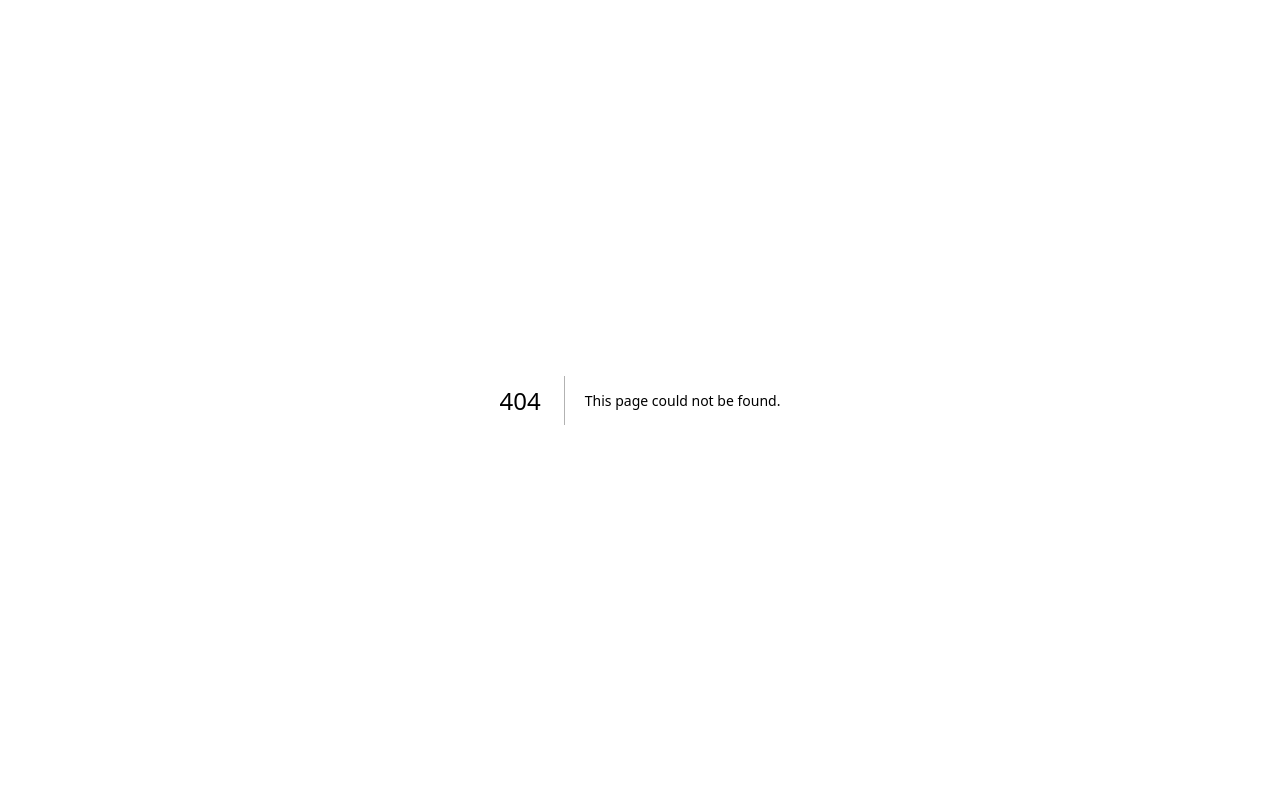
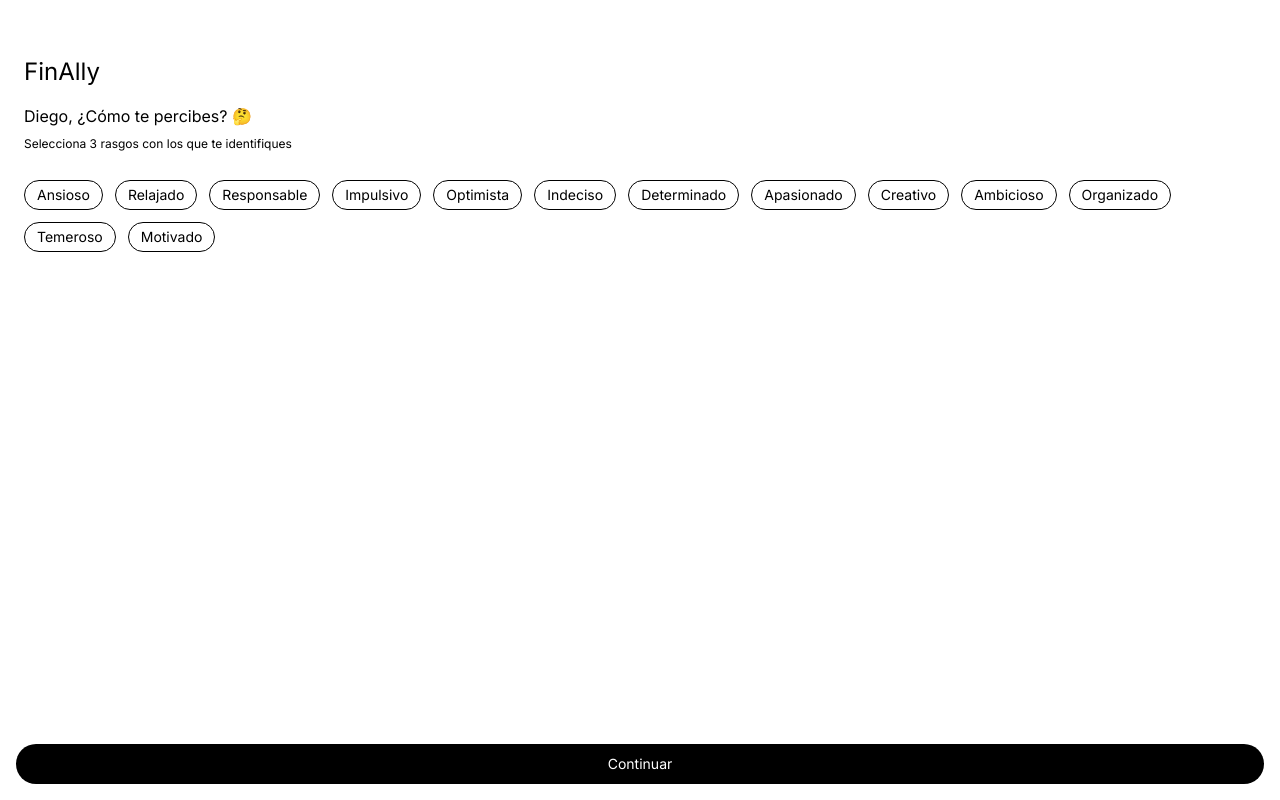
Before and after one commit to Dereemii/Finally-front, a Next.js app: page /traits in a window 1280 px wide. Before the commit this address had no page. Built offline with nearby package versions, Linux system fonts and the light colour scheme.

Commit message:
feat: add traits route page

```diff
--- /dev/null
+++ b/src/app/traits/page.js
@@ -0,0 +1,25 @@
+// pages/index.js
+import Head from 'next/head';
+import { ChipSelector } from '@/components/ChipSelector/ChipSelector';
+import { BaseButton } from '@/components/BaseButton/BaseButton';
+
+export default function Home() {
+  return (
+    <div className="flex min-h-screen flex-col items-center justify-between bg-white p-4">
+      <Head>
+        <title>FinAlly</title>
+        <meta name="description" content="Página de selección de rasgos" />
+        <link rel="icon" href="/favicon.ico" />
+      </Head>
+
+      <main className="items-left flex w-full flex-col p-2">
+        <h1 className="mt-8 text-2xl">FinAlly</h1>
+        <h2 className="text-md mb-2 mt-4 text-left">Diego, ¿Cómo te percibes? 🤔</h2>
+        <p className="mb-7 text-left text-xs">Selecciona 3 rasgos con los que te identifiques</p>
+        <ChipSelector />
+      </main>
+
+      <BaseButton text="Continuar" />
+    </div>
+  );
+}
```
